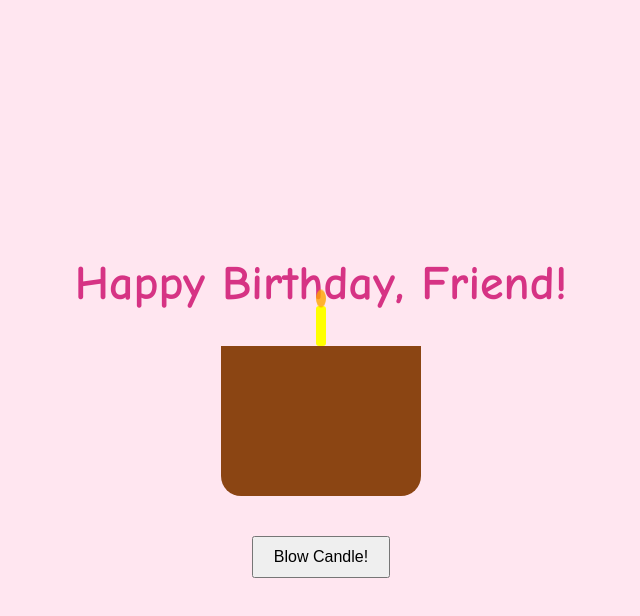
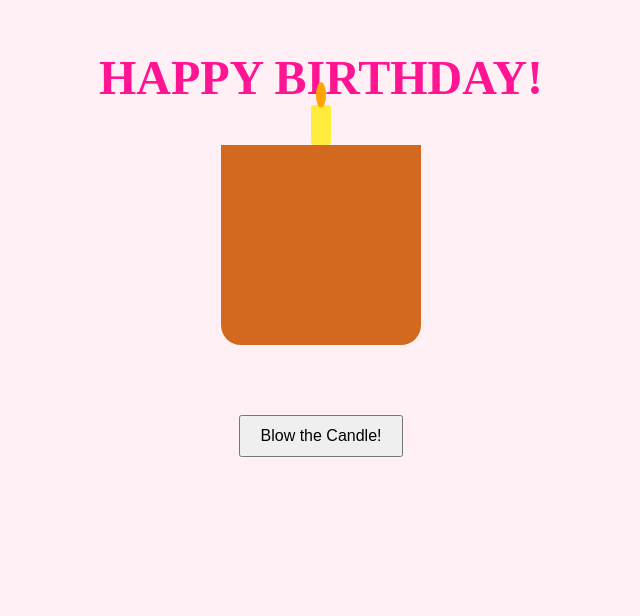
Before and after one commit to jkrc2025/jkitrc-first-webie, a plain HTML site: page index.html in a window 1280 px wide. Shown: the whole page, without its empty margins (319-959 px from the left). Drawn offline with Linux system fonts and the light colour scheme.

Commit message:
Update index.html

```diff
--- a/index.html
+++ b/index.html
@@ -2,124 +2,86 @@
 <html lang="en">
 <head>
 <meta charset="UTF-8">
+<meta name="viewport" content="width=device-width, initial-scale=1.0">
 <title>Happy Birthday!</title>
 <style>
   body {
-    background: #ffe6f0;
-    display: flex;
-    flex-direction: column;
-    align-items: center;
-    justify-content: center;
-    height: 100vh;
-    font-family: 'Comic Sans MS', sans-serif;
-    overflow: hidden;
+    background: #fff0f5;
+    text-align: center;
+    font-family: 'Calisto MT', serif;
   }
 
   h1 {
-    color: #d63384;
+    text-transform: uppercase; /* Makes the text uppercase */
     font-size: 3em;
-    margin-bottom: 20px;
-    animation: bounce 1s infinite alternate;
-  }
-
-  @keyframes bounce {
-    from { transform: translateY(0); }
-    to { transform: translateY(-15px); }
+    margin-top: 50px;
+    color: #ff1493;
   }
 
   .cake {
+    position: relative;
     width: 200px;
-    height: 150px;
-    background: #8b4513; /* chocolate */
+    height: 200px;
+    margin: 40px auto;
+    background: #d2691e;
     border-radius: 0 0 20px 20px;
-    position: relative;
-    margin-bottom: 20px;
   }
 
   .candle {
-    width: 10px;
-    height: 40px;
-    background: yellow;
     position: absolute;
     top: -40px;
-    left: 50%;
-    transform: translateX(-50%);
+    left: 90px;
+    width: 20px;
+    height: 40px;
+    background: #ffeb3b;
     border-radius: 3px;
   }
 
   .flame {
+    position: absolute;
+    top: -20px;
+    left: 5px;
     width: 10px;
-    height: 15px;
+    height: 20px;
     background: orange;
     border-radius: 50%;
-    position: absolute;
-    top: -15px;
-    left: 0;
-    animation: flicker 0.2s infinite alternate;
+    animation: flicker 0.3s infinite alternate;
   }
 
   @keyframes flicker {
-    from { transform: scaleY(1); opacity: 1; }
-    to { transform: scaleY(1.2); opacity: 0.8; }
+    from { transform: scaleY(1); }
+    to { transform: scaleY(1.3); }
   }
 
   button {
-    margin-top: 20px;
+    margin-top: 30px;
     padding: 10px 20px;
-    font-size: 16px;
+    font-size: 1em;
     cursor: pointer;
   }
-
-  .confetti {
-    position: absolute;
-    width: 10px;
-    height: 10px;
-    background-color: #ff0;
-    animation: fall 3s linear forwards;
-  }
-
-  @keyframes fall {
-    0% { transform: translateY(0) rotate(0deg); opacity:1;}
-    100% { transform: translateY(600px) rotate(360deg); opacity:0;}
-  }
-
-  .hidden { display: none; }
 </style>
 </head>
 <body>
 
-<h1>Happy Birthday, Friend!</h1>
+<h1>Happy Birthday!</h1>
 
 <div class="cake">
-  <div class="candle" id="candle">
-    <div class="flame" id="flame"></div>
+  <div class="candle">
+    <div class="flame"></div>
   </div>
 </div>
 
-<button onclick="blowCandle()">Blow Candle!</button>
+<button onclick="blowCandle()">Blow the Candle!</button>
 
-<audio id="music" autoplay loop>
-  <source src="happy_birthday.mp3" type="audio/mp3">
-</audio>
+<audio id="music" src="happy-birthday.mp3"></audio>
 
 <script>
-  function blowCandle() {
-    const flame = document.getElementById('flame');
-    flame.classList.add('hidden');
-
-    // Create confetti
-    for(let i=0; i<50; i++){
-      const conf = document.createElement('div');
-      conf.classList.add('confetti');
-      conf.style.backgroundColor = `hsl(${Math.random()*360}, 100%, 50%)`;
-      conf.style.left = `${Math.random()*window.innerWidth}px`;
-      conf.style.animationDuration = `${2 + Math.random()*3}s`;
-      document.body.appendChild(conf);
-      setTimeout(()=> conf.remove(), 4000); // remove confetti after animation
-    }
-
-    alert("Yay! Candle blown! 🎉");
-  }
+function blowCandle() {
+  const flame = document.querySelector('.flame');
+  flame.style.display = 'none';
+  document.getElementById('music').play();
+  alert('🎉 Candle blown! Happy Birthday! 🎉');
+}
 </script>
 
 </body>
```
